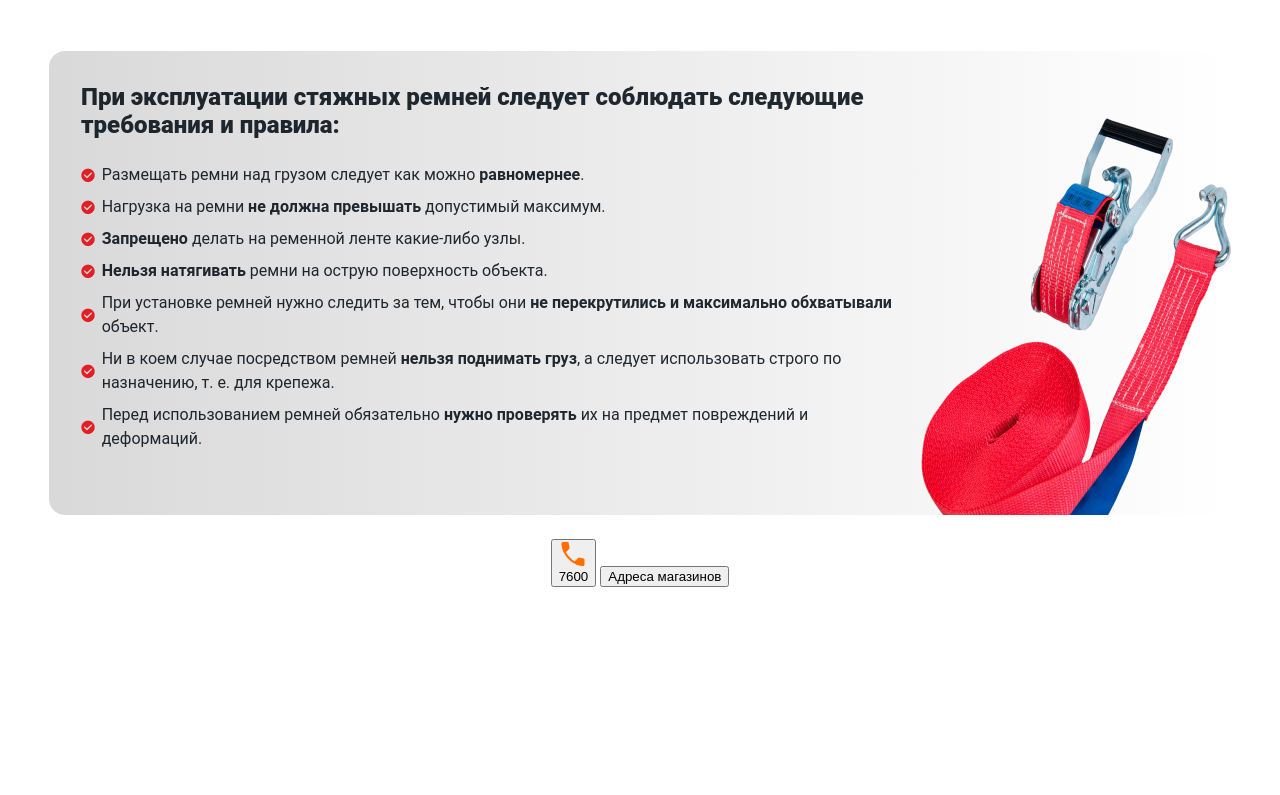
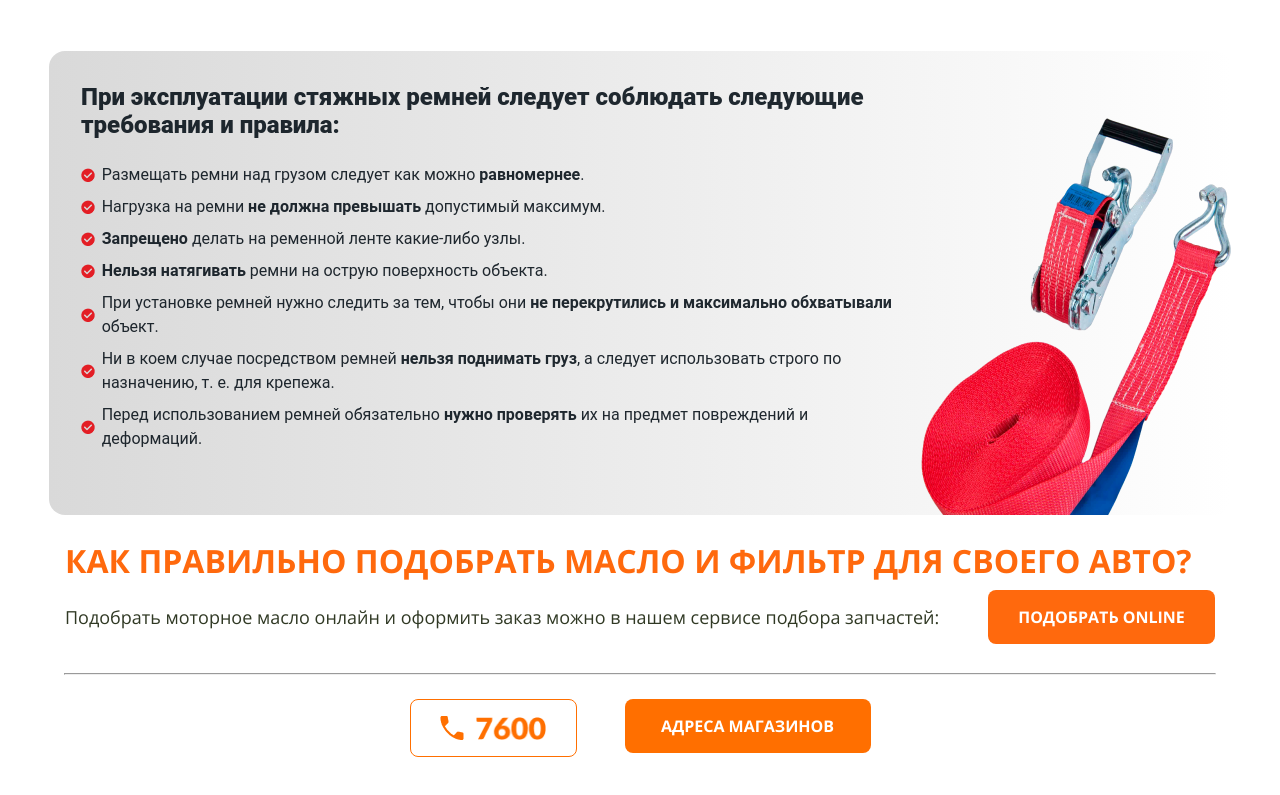
Before and after one commit to LiliyaValakhanovich/test-task.github.io, a plain HTML site: page index.html in a window 1280 px wide. Shown: the part 843-1638 px from the top of the page. Before the commit the page ends 1430 px from the top, so only its background shows below. Drawn offline with Linux system fonts and the light colour scheme; a web font is replaced by a local one.

Commit message:
finish dekstop

```diff
--- a/index.css
+++ b/index.css
@@ -307,3 +307,94 @@
   width: 310px;
   height: 432px;
 }
+
+.oil_selection{
+  width: 1150px;
+  height: 110px;
+  margin-bottom: 24px;
+}
+
+.oil_selection-title{
+  font-family: "Open Sans";
+  font-weight: 700;
+  font-size: 32px;
+  color:rgb(255,105,13);
+  text-transform: uppercase;
+  margin-bottom: 8px;
+}
+
+.oil_selection-conteiner{
+  display: flex;
+  justify-content: space-between;
+  align-items: center;
+}
+
+.oil_selection-description{
+  font-family: "Open Sans";
+  font-weight: 400;
+  font-size: 18px;
+  line-height: 27px;
+  color: rgb(48,57,36);
+}
+
+.button-choose{
+  width: 227px;
+  height: 54px;
+  border-radius: 8px;
+  border: none;
+  background-color: rgb(255,105,13);
+  color: #FFFFFF;
+  text-transform: uppercase;
+  font-family: "Open Sans";
+  font-weight: 700;
+  font-size: 16px;
+}
+
+.line{
+  width: 1150px;
+  margin-bottom: 24px;
+}
+
+.contacts{
+  width:1150px;
+  height: 72px;
+  display: flex;
+  justify-content: center;
+  gap:48px;
+  margin-bottom: 64px;
+}
+
+.contacts_phone{
+  width:165px;
+  height: 56px;
+  border: 1px solid rgb(255,111,0);
+  border-radius: 8px;
+  background-color: #FFFFFF;
+  display: flex;
+  justify-content: center;
+  align-items: center;
+  gap: 12px;
+}
+
+.contacts_number{
+  width: 70px;
+  height: 23px;
+}
+
+.contacts_shop_address{
+  width: 246px;
+  height: 54px;
+  background-color: rgb(255,111,0);
+  border: none;
+  border-radius: 8px;
+
+}
+
+.link{
+  text-decoration: none;
+  color: #FFFFFF;
+  font-family: "Open Sans";
+  font-weight: 700;
+  font-size: 16px;
+  text-transform: uppercase;
+}
--- a/index.html
+++ b/index.html
@@ -88,14 +88,21 @@
     </div>
 
     <div class="oil_selection">
+      <h2 class="oil_selection-title">Как правильно подобрать масло и фильтр для своего авто?</h2>
+      <div class="oil_selection-conteiner">
+        <p class="oil_selection-description">Подобрать моторное масло онлайн и оформить заказ можно в нашем сервисе подбора запчастей:</p>
+        <button class="button-choose">подобрать online</button>
+      </div>
+    </div>
 
-    </div>
+    <hr class="line">
+
     <div class="contacts">
-      <button class="contacts__phone">
-        <img class="contacts__image" src="./images/phone.png" alt="phone">
-        <p class="contacts__number">7600</p>
-      </button>
-      <button class="contacts__shop_address">Адреса магазинов</button>
+      <a href="tel:7066" class="contacts_phone">
+        <img class="contacts_image" src="./images/phone.png" alt="phone">
+        <img class="contacts_number" src="./images/number.png" alt="7066">
+      </a>
+      <button class="contacts_shop_address"><a class="link" href="https://armtek.by/set-magazinov/contact/">Адреса магазинов</a></button>
     </div>
   </div>
 </body>
```
Also changed, not shown: images/number.png (added).
